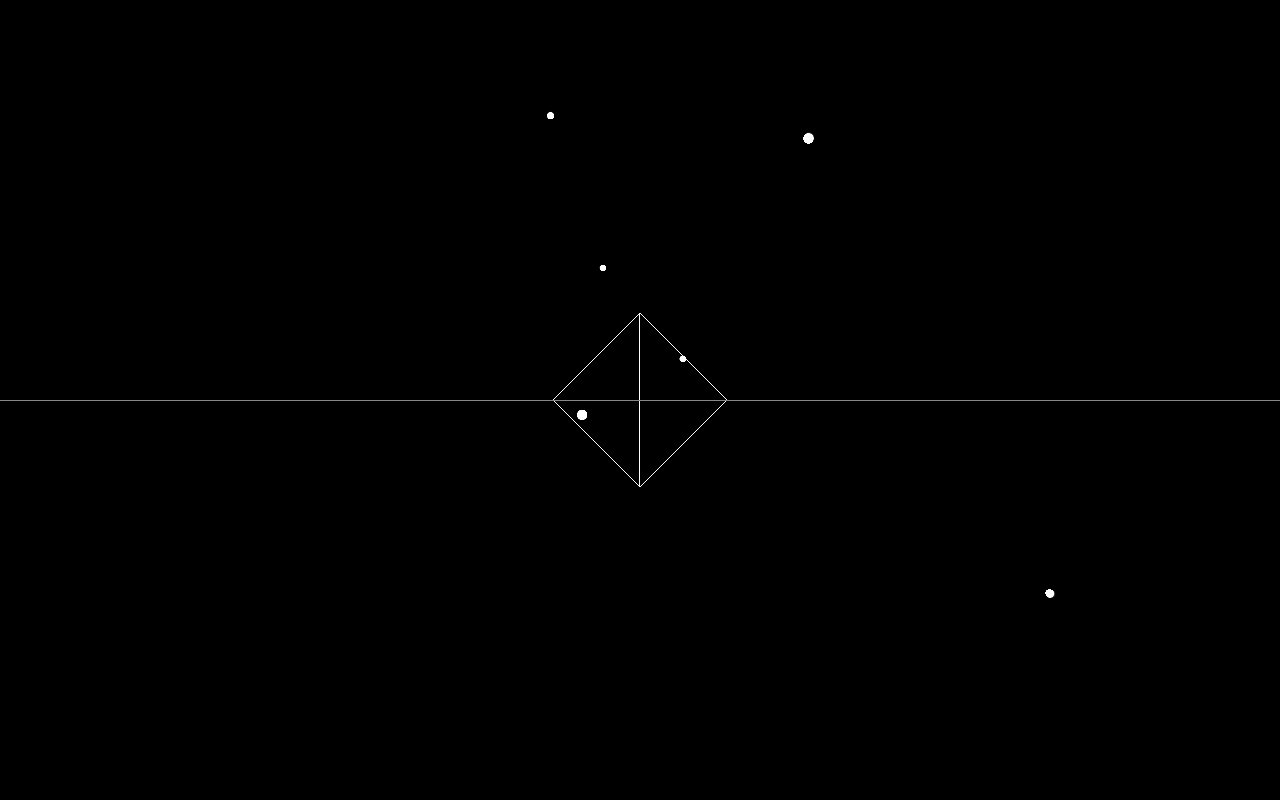
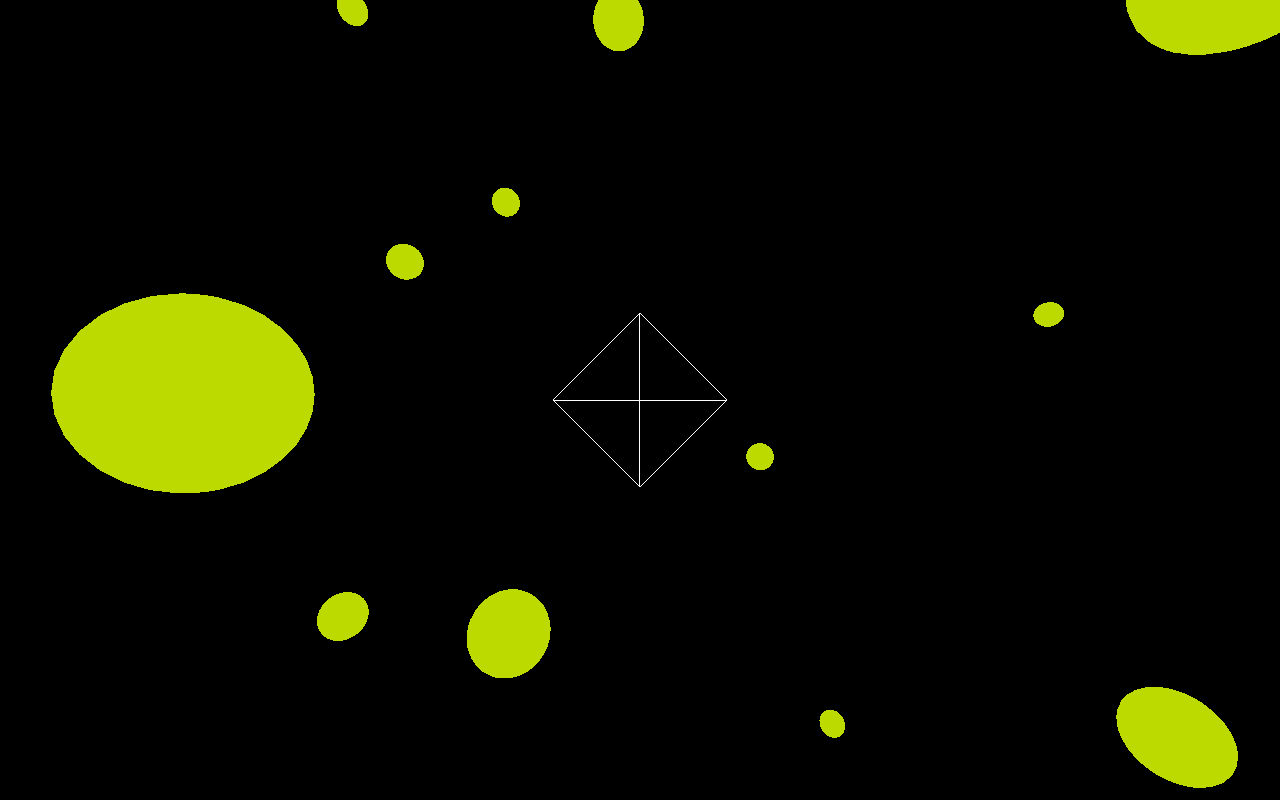
Before and after one commit to TonsOfStuff/ThreeJS, a website built with Vite: page threeJSFirst/index.html in a window 1280 px wide. Built offline with nearby package versions, Linux system fonts and the light colour scheme; animation ran at ten frames a second.

Commit message:
added css

```diff
--- a/threeJSFirst/index.html
+++ b/threeJSFirst/index.html
@@ -3,6 +3,7 @@
   <head>
     <meta charset="UTF-8">
     <meta name="viewport" content="width=device-width, initial-scale=1.0">
+    <link rel="stylesheet" href="style.css">
     <title>ThreeJS First</title>
   </head>
   <body style = "margin: 0">
@@ -25,5 +26,10 @@
         }
         </script>
       <script type = "module" src = "main.js"></script>
+
+
+      <div id = "starUI">
+
+      </div>
   </body>
 </html>
--- a/threeJSFirst/main.js
+++ b/threeJSFirst/main.js
@@ -9,28 +9,27 @@ renderer.setSize(window.innerWidth, window.innerHeight);
 
 document.body.appendChild(renderer.domElement);
 
+
+//UI
+const starInfoUI = document.getElementById("starUI");
+
+
+//Colors
+const blue = new THREE.Color().setRGB(0, 0, 0.5);
+const yellow = new THREE.Color().setRGB(0.5, 0.7, 0);
+const red = new THREE.Color().setRGB(0.1, 0, 0);
+
 //Sphere creation
 const geometry = new THREE.SphereGeometry(2);
-const material = new THREE.MeshBasicMaterial({color: 0x00c5ff})
+const material = new THREE.MeshBasicMaterial({color: yellow})
 
 
-
-var customMaterial = new THREE.ShaderMaterial(
-{
-  uniforms: {  },
-  vertexShader:   document.getElementById( 'vertexShader'   ).textContent,
-  fragmentShader: document.getElementById( 'fragmentShader' ).textContent,
-  side: THREE.BackSide,
-  blending: THREE.AdditiveBlending,
-  transparent: true
-});
-
 for (let i = 0; i <= 50; i++){
-  const star = new THREE.Mesh(geometry, customMaterial);
+  const star = new THREE.Mesh(geometry, material);
   star.name = "s";
-  star.position.x = Math.random() * 500 - Math.random() * 500
-  star.position.y = Math.random() * 500 - Math.random() * 500
-  star.position.z = Math.random() * 500 - Math.random() * 500
+  star.position.x = Math.random() * 100 - Math.random() * 100
+  star.position.y = Math.random() * 100 - Math.random() * 100
+  star.position.z = Math.random() * 100 - Math.random() * 100
   scene.add(star);
 }
 
@@ -48,9 +47,9 @@ controls.enableDamping = true;
 controls.dampingFactor = 0.12;
 
 //Helpers
-const gridHelper = new THREE.GridHelper(200,50);
+//const gridHelper = new THREE.GridHelper(200,50);
 const lightHelper = new THREE.PointLightHelper(pointLight);
-scene.add(gridHelper, lightHelper)
+scene.add(lightHelper)
 
 
 
@@ -73,7 +72,7 @@ function onMouseDown(event) {
     let filtered = intersects.filter(item => item.object.name != "");
     if (filtered.length > 0){
       console.log('Clicked on:', filtered[0]);
-      filtered[0].object.material.color = {b: 0.01, g: 0.23, isColor: true, r: 0.123};
+      starInfoUI.innerText = "Wh"
     }
 
   }
--- /dev/null
+++ b/threeJSFirst/style.css
@@ -0,0 +1,4 @@
+.starUI{
+    position: absolute;
+    color: white;
+}
```
